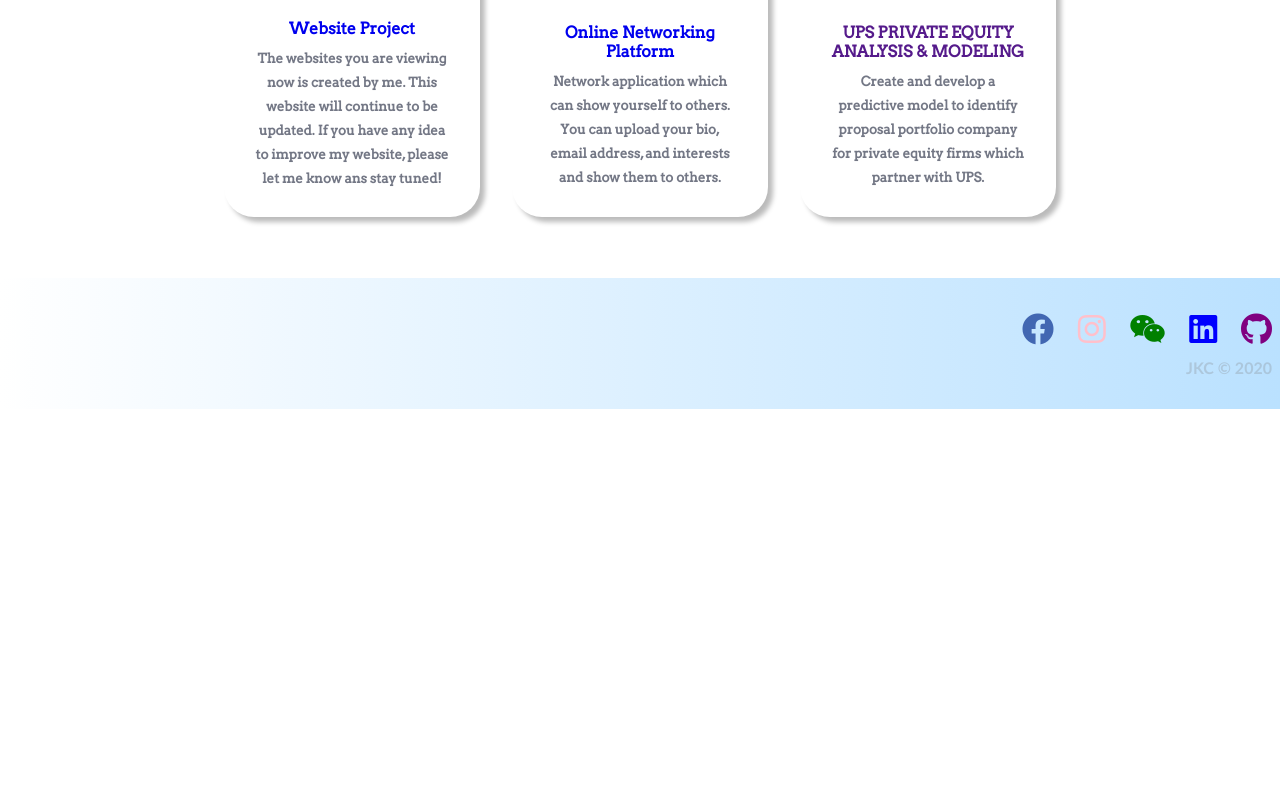
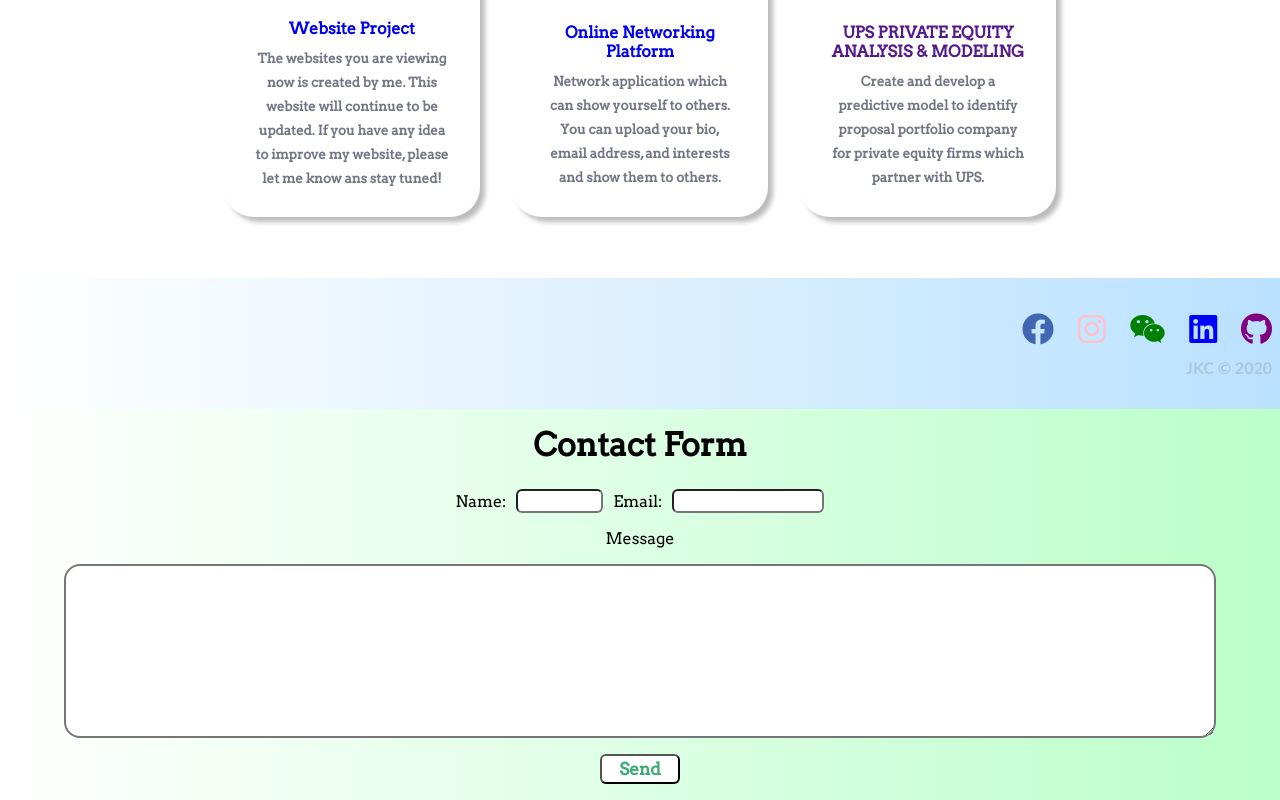
Before and after one commit to OfficerChul/myWebsite, a React (Create React App) app in the folder website/: page / in a window 1280 px wide. Shown: the part 663-1463 px from the top of the page. Before the commit the page ends 1072 px from the top, so only its background shows below. Built offline with nearby package versions, Linux system fonts and the light colour scheme.

Commit message:
Add email contact form. Finish css.

```diff
--- a/website/src/App.js
+++ b/website/src/App.js
@@ -5,6 +5,7 @@ import MainPage from "./components/MainPage/MainPage";
 import Cards from "./components/Cards";
 import Footer from "./components/Footer";
 import Modal from "react-modal";
+import Mailer from "./components/Mailer";
 
 Modal.setAppElement("#root");
 
@@ -13,9 +14,9 @@ function App() {
     <div className="App">
       <MainPage />
       <Navbar />
-
       <Cards />
       <Footer />
+      <Mailer />
     </div>
   );
 }
--- /dev/null
+++ b/website/src/components/Mailer.css
@@ -0,0 +1,75 @@
+.contact-form {
+  padding-top: 1rem;
+  padding-bottom: 1.5rem;
+  /* color: aliceblue; */
+}
+
+.form-wrapper {
+  display: flex;
+  flex-flow: column;
+  justify-content: center;
+  align-items: center;
+  padding-bottom: 1rem;
+}
+
+.name-email-wrapper {
+  display: flex;
+  flex-flow: row;
+  justify-content: center;
+}
+
+.name-label {
+  display: flex;
+  align-items: center;
+  padding-right: 10px;
+}
+.email-label {
+  display: flex;
+  align-items: center;
+  padding-left: 10px;
+  padding-right: 10px;
+}
+
+.form-label {
+  padding-top: 1rem;
+  padding-bottom: 1rem;
+}
+
+textarea {
+  width: 90%;
+  margin-bottom: 1rem;
+  border-radius: 1rem;
+  border-width: 2px;
+  padding-top: 10px;
+  padding-left: 10px;
+}
+
+input[type="text"] {
+  width: 20%;
+  height: 1.5rem;
+  border-radius: 6px;
+  padding-left: 10px;
+}
+
+input[type="email"] {
+  width: 20%rem;
+  height: 1.5rem;
+  border-radius: 6px;
+  padding-left: 10px;
+}
+
+input[type="submit"] {
+  width: 80px;
+  height: 30px;
+  border-radius: 6px;
+  background-color: white;
+  color: rgb(63, 170, 120);
+  font-size: 17px;
+  cursor: pointer;
+  font-weight: 900;
+}
+
+input[type="submit"]:hover {
+  color: rgb(245, 162, 94);
+  background-color: rgba(128, 128, 128, 0);
+}
--- /dev/null
+++ b/website/src/components/Mailer.js
@@ -0,0 +1,31 @@
+import "./Mailer.css";
+
+const Mailer = () => {
+  return (
+    <div>
+      <h1 className="contact-form">Contact Form</h1>
+      <div className="mail-wrapper">
+        <form className="form-wrapper">
+          <div className="name-email-wrapper">
+            <label className="name-label">Name:</label>
+            <input classname="name-text" type="text" name="name" />
+
+            <label className="email-label">Email:</label>
+            <input
+              classname="email-text"
+              type="email"
+              name="user_email"
+              size=""
+            />
+          </div>
+
+          <label className="form-label">Message</label>
+          <textarea classname="mail-body" name="message" rows="10" />
+          <input classname="message-text" type="submit" value="Send" />
+        </form>
+      </div>
+    </div>
+  );
+};
+
+export default Mailer;
```
